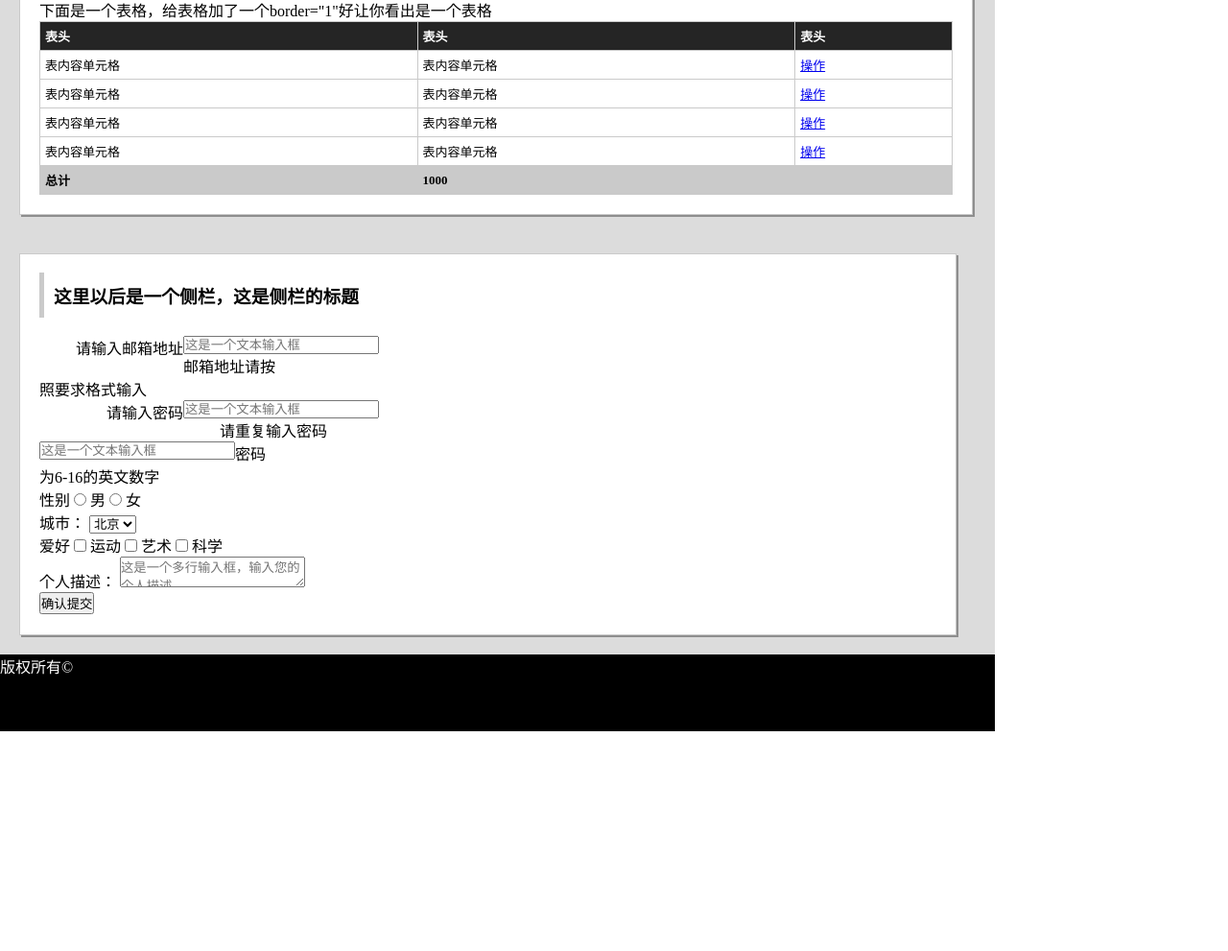
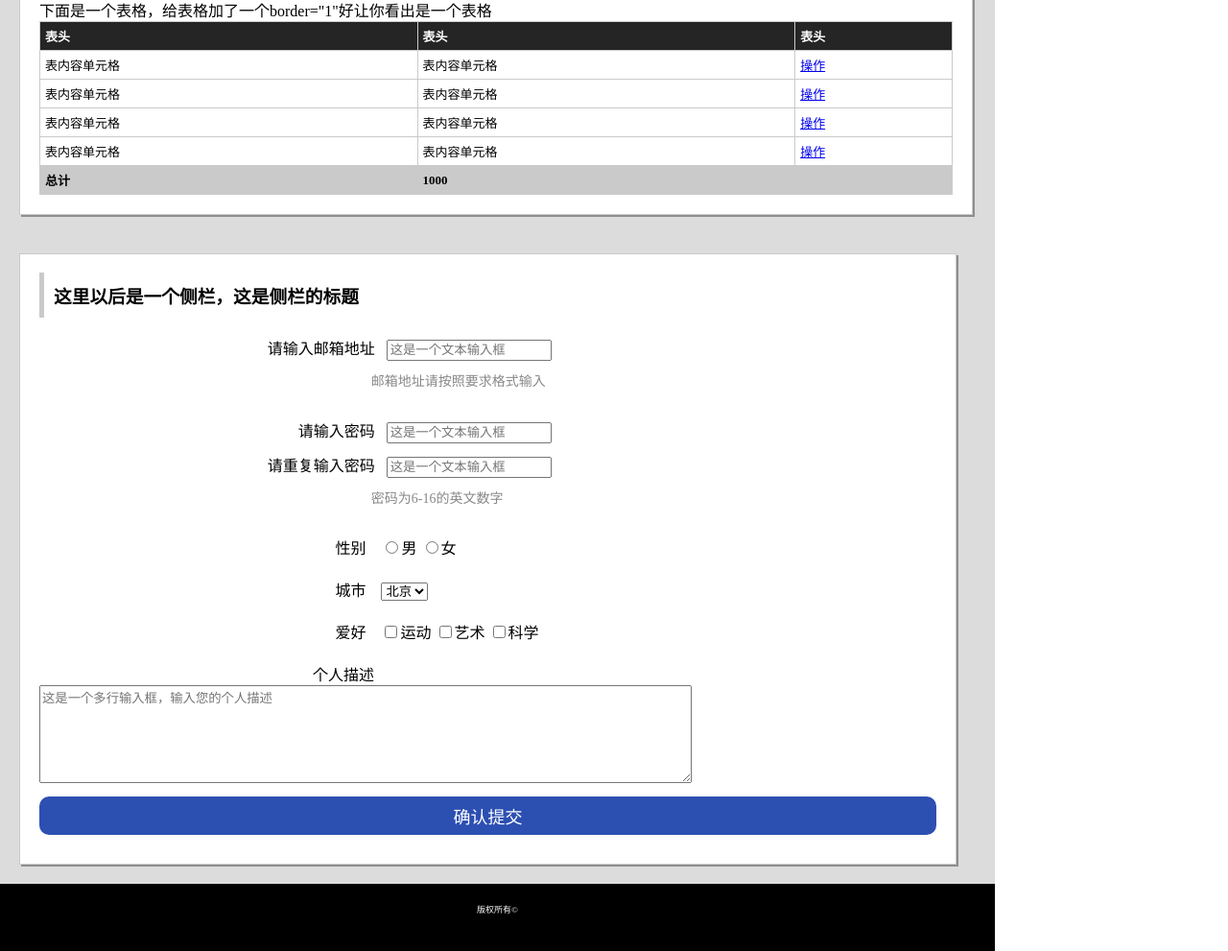
Before and after one commit to Youhandan/BaiduTask, a plain HTML site: page Task2/index.html in a window 1280 px wide. Shown: the part 3755-4746 px from the top of the page at 96% size. Before the commit the page ends 4517 px from the top, so only its background shows below. Drawn offline with Linux system fonts and the light colour scheme.

Commit message:
finished

```diff
--- a/Task2/index.html
+++ b/Task2/index.html
@@ -3,152 +3,7 @@
 <head>
     <meta charset="UTF-8">
     <title>前端技术学院</title>
-    <style>
-        body{
-            width: 90%;
-            height: 100%;
-            margin-left: 0;
-            margin-top: 0;
-            margin-bottom: 0;
-
-        }
-        .wrapper{
-            width: 90%;
-            background: gainsboro;
-            font-family: "Microsoft YaHei";
-        }
-        #header{
-            width: 100%;
-            height: 60px;
-            background: #3a3a3a;
-        }
-        .logo{
-            margin: 10px 40px;
-            float: left;
-        }
-        #tab{
-            float: right;
-            margin: 0 10px;
-            color: black;
-        }
-        #tab li{
-            float: left;
-            margin: 0 15px;
-
-        }
-        #tab li a{
-            text-decoration: none;
-            color: white;
-            font-size: 10px;
-            display: inline-block;
-        }
-        #tab li:last-child a{
-            color: #a5a5a5;
-        }
-        #content{
-            margin: 20px;
-        }
-        #article1,#article2,#img,#article3,#slider{
-            background: white;
-            padding: 20px;
-            border: 1px solid #cacaca;
-            box-shadow: 2px 2px #8e8e8e;
-            margin: 20px 3px 20px 0;
-        }
-        #article1 p,#article2 p,#article3 p{
-            line-height:1.5;
-            text-indent: 2em;
-        }
-        #article h3,h5{
-            color: grey;
-        }
-        #article2 ul{
-            list-style:none;
-        }
-        #img img{
-            height: 100px;
-            width: 100px;
-            margin: 10px auto;
-        }
-        #img p{
-            border:1px solid #cacaca;
-            width: 100px;
-            height: 130px;
-            padding: 10px;
-            text-align: center;
-            position: relative;
-            left: 40px;
-        }
-        #table{
-            font-size: 13px;
-            width: 100%;
-            border-collapse: collapse;
-        }
-        td,tr,th{
-            border:1px solid #cacaca;
-            padding: 5px;
-        }
-
-        thead{
-            background: #252525;
-            color: white;
-            text-align: left;
-        }
-        tfoot{
-            font-weight: bold;
-            background: #cacaca;
-        }
-
-        #slider{
-            margin-top: 40px;
-            margin-right: 20px;
-            padding: 0px 20px 20px 20px;
-        }
-        #slider h3{
-            border-left:5px solid #cacaca;
-            padding: 10px;
-        }
-        form{
-            width: 40%;
-        }
-        form *{
-            margin: 0;
-            padding: 0;
-        }
-        .text label{
-            float: left;
-            width: 150px;
-            text-align: right;
-
-        }
-        .text input{
-            float: left;
-            width: 200px;
-        }
-        .text span{
-            display: block;
-            width: 250px;
-            text-align: left;
-        }
-        .spacer{
-            clear: both;
-            height: 1px;
-        }
-
-
-        footer{
-            width: 100%;
-            height: 80px;
-            background: black;
-        }
-        footer p{
-            color: white;
-        }
-
-
-
-
-    </style>
+    <link rel="stylesheet" href="style/Task2.css" >
 </head>
 <body>
 <div class="wrapper">
@@ -272,27 +127,16 @@
         <div id="slider">
             <h3>这里以后是一个侧栏，这是侧栏的标题</h3>
             <form>
-                <div class="text">
-                    <label>请输入邮箱地址</label>
-                    <input id="email" type="email" placeholder="这是一个文本输入框">
-                    <span>邮箱地址请按照要求格式输入</span>
+                <label>请输入邮箱地址&nbsp;&nbsp;&nbsp;<input  type="email" placeholder="这是一个文本输入框"></label>
+                <p>邮箱地址请按照要求格式输入</p>
+                <label >请输入密码&nbsp;&nbsp;&nbsp;<input id="password" type="password" placeholder="这是一个文本输入框"></label>
+                <label >请重复输入密码&nbsp;&nbsp;&nbsp;<input type="password" placeholder="这是一个文本输入框"></label>
+                <p>密码为6-16的英文数字</p>
+                <div>性别&nbsp;&nbsp;&nbsp;
+                    <input  type="radio" name="sex">男
+                    <input  type="radio" name="sex">女
                 </div>
-                <div class="text">
-                    <label >请输入密码</label>
-                    <input id="password" type="password" placeholder="这是一个文本输入框">
-                    <label >请重复输入密码</label>
-                    <input id="passwordrep" type="password" placeholder="这是一个文本输入框">
-                    <span>密码为6-16的英文数字</span>
-                </div>
-                <div class="radio">
-                    <label>性别</label>
-                    <input id="male" type="radio">
-                    <label >男</label>
-                    <input id="female" type="radio">
-                    <label >女</label>
-                </div>
-                <div class="select">
-                    <label >城市：</label>
+                <div>城市&nbsp;&nbsp;&nbsp;
                     <select id="city">
                         <option>北京</option>
                         <option>上海</option>
@@ -300,26 +144,21 @@
                         <option>青岛</option>
                     </select>
                 </div>
-                <div class="checkbox">
-                    <label>爱好</label>
-                    <input id="sport" type="checkbox">
-                    <label>运动</label>
-                    <input  id="art" type="checkbox">
-                    <label>艺术</label>
-                    <input  id="science" type="checkbox">
-                    <label>科学</label>
+                <div>爱好&nbsp;&nbsp;&nbsp;
+                    <input name="hobby" type="checkbox">运动
+                    <input name="hobby" type="checkbox">艺术
+                    <input name="hobby" type="checkbox">科学
                 </div>
-                <div class="textarea">
-                    <label>个人描述：</label>
-                    <textarea rows="2" cols="22" placeholder="这是一个多行输入框，输入您的个人描述"></textarea>
-                </div>
-                <input type="submit" value="确认提交">
+                <span class="description">个人描述&nbsp;&nbsp;&nbsp;
+                    <textarea rows="6" cols="90" placeholder="这是一个多行输入框，输入您的个人描述"></textarea>
+                </span>
+                <input class="btn" type="submit" value="确认提交">
             </form>
-            <div class="spacer"></div>
+
         </div>
     </div>
     <footer>
-        <p>版权所有©</p>
+        版权所有©
     </footer>
 </div>
 </body>
--- /dev/null
+++ b/Task2/style/Task2.css
@@ -0,0 +1,161 @@
+body{
+    width: 90%;
+    height: 100%;
+    margin-left: 0;
+    margin-top: 0;
+    margin-bottom: 0;
+
+}
+.wrapper{
+    width: 90%;
+    background: gainsboro;
+
+}
+.wrapper *{
+    font-family: "Microsoft YaHei";
+}
+#header{
+    width: 100%;
+    height: 60px;
+    background: #3a3a3a;
+}
+.logo{
+    margin: 10px 40px;
+    float: left;
+}
+#tab{
+    float: right;
+    margin: 0 10px;
+    color: black;
+}
+#tab li{
+    float: left;
+    margin: 0 15px;
+
+}
+#tab li a{
+    text-decoration: none;
+    color: white;
+    font-size: 10px;
+    display: inline-block;
+}
+#tab li:last-child a{
+    color: #a5a5a5;
+}
+#content{
+    margin: 20px;
+}
+#article1,#article2,#img,#article3,#slider{
+    background: white;
+    padding: 20px;
+    border: 1px solid #cacaca;
+    box-shadow: 2px 2px #8e8e8e;
+    margin: 20px 3px 20px 0;
+}
+#article1 p,#article2 p,#article3 p{
+    line-height:1.5;
+    text-indent: 2em;
+}
+#article h3,h5{
+    color: grey;
+}
+#article2 ul{
+    list-style:none;
+}
+#img img{
+    height: 100px;
+    width: 100px;
+    margin: 10px auto;
+}
+#img p{
+    border:1px solid #cacaca;
+    width: 100px;
+    height: 130px;
+    padding: 10px;
+    text-align: center;
+    position: relative;
+    left: 40px;
+}
+#table{
+    font-size: 13px;
+    width: 100%;
+    border-collapse: collapse;
+}
+td,tr,th{
+    border:1px solid #cacaca;
+    padding: 5px;
+}
+
+thead{
+    background: #252525;
+    color: white;
+    text-align: left;
+}
+tfoot{
+    font-weight: bold;
+    background: #cacaca;
+}
+
+#slider{
+    margin-top: 40px;
+    margin-right: 20px;
+    padding: 0 20px 20px 20px;
+}
+#slider h3{
+    border-left:5px solid #cacaca;
+    padding: 10px;
+}
+form{
+
+}
+form>label{
+    display: block;
+    width: 300px;
+    text-align: right;
+    margin: 10px 0 10px 25%;
+    vertical-align: text-top;
+}
+form>div{
+    width: 300px;
+    margin: 20px 0 20px 33%;
+}
+form>span{
+    margin-left: 30.5%;
+    vertical-align: top;
+}
+form>p{
+    margin: 10px 0 30px 37%;
+    font-size: 14px;
+    color: #888888;
+}
+form>div>textarea{
+    height: 80px;
+    width: 400px;
+}
+form>input.btn{
+    display: block;
+    width: 100%;
+    margin:10px 0 ;
+    height: 40px;
+    border-radius: 10px;
+    border: none;
+    background: #2c4fb2;
+    font-size: 18px;
+    color: white;
+}
+.btn:hover{
+    background: #274284;
+}
+footer{
+    width: 100%;
+    height: 50px;
+    background: black;
+    color: white;
+    text-align: center;
+    padding-top: 20px;
+    font-size:xx-small;
+}
+footer span{
+    color: white;
+    vertical-align: bottom;
+}
```
